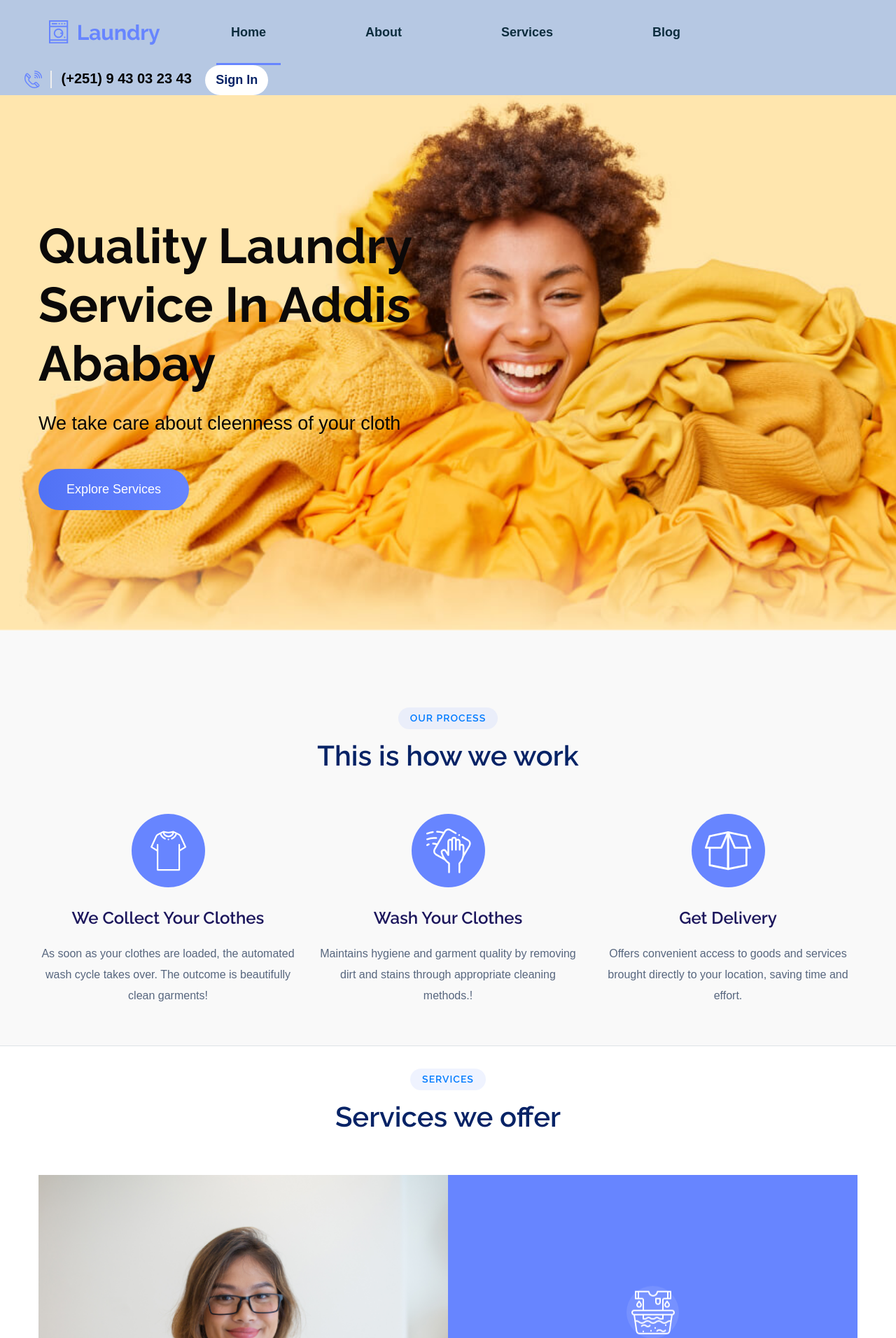
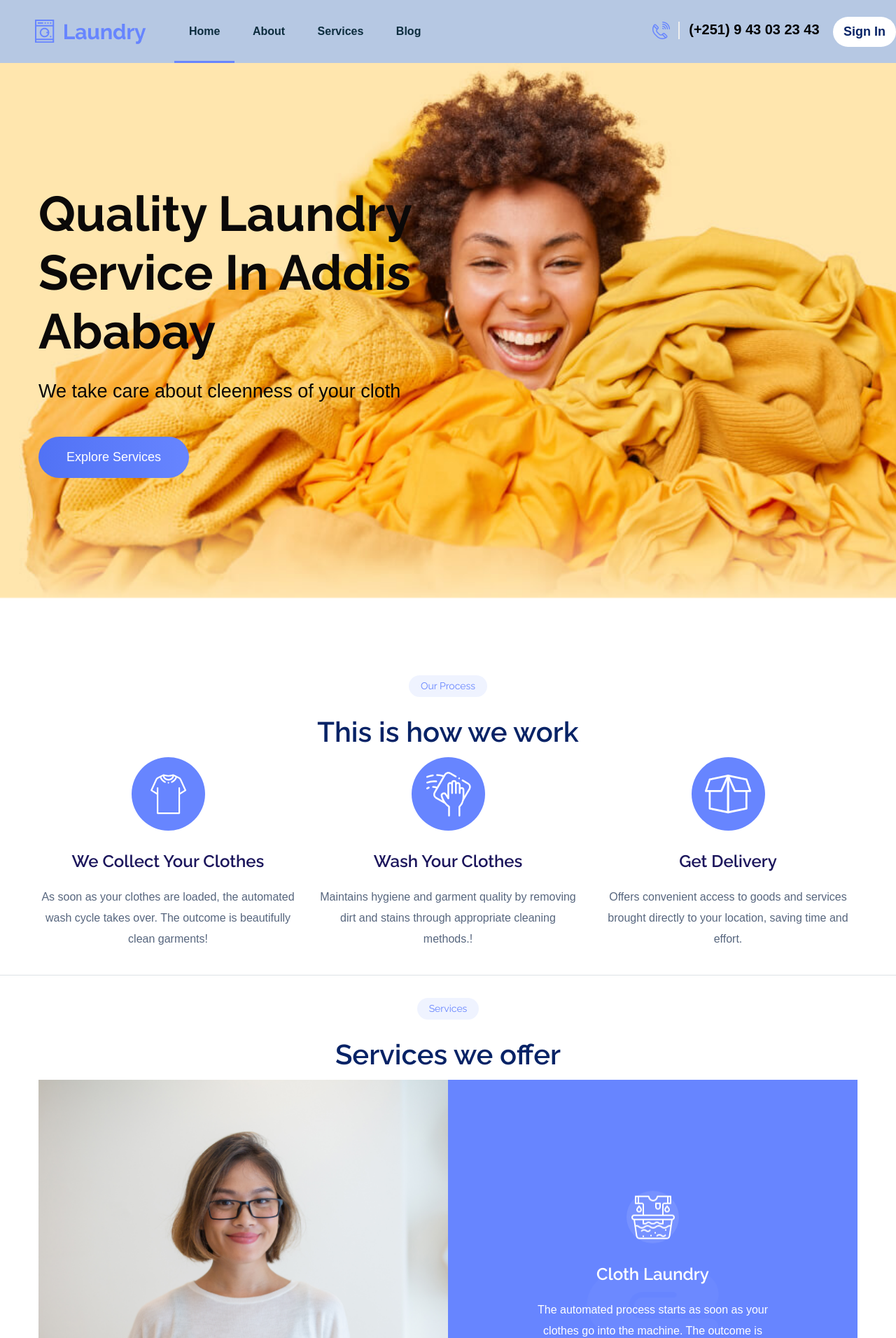
Before and after one commit to Ermias80/Laundry_management, a Django app: page / in a window 1280 px wide. Shown: the top 1912 px of the page at 70% size. Run offline with Django 5.2, Linux system fonts and the light colour scheme; some libraries are stand-ins or nearby versions; some web fonts are replaced.

Commit message:
new modefication

```diff
--- a/Laundry/static/CSS/NCSS.css
+++ b/Laundry/static/CSS/NCSS.css
@@ -1,27 +1,3 @@
-/* More vertical space for the header */
-.header-area .main-header {
-    padding: 20px 40px;  /* Increase top/bottom and left/right space */
-    min-height: 100px;   /* Adjust based on how tall you want it */
-    align-items: center; /* Vertically align items */
-}
-
-/* Optional: Increase logo size slightly */
-.logo img {
-    max-width: 220px;  /* Increase size if needed */
-    height: auto;
-}
-
-/* Optional: Add spacing between menu items */
-#navigation li {
-    margin: 0 20px;
-}
-
-/* Optional: Adjust menu font size */
-#navigation li a {
-    font-size: 18px;
-    font-weight: 600;
-}
-
 /* Header and Navigation */
 header {
 
@@ -45,28 +21,6 @@
     scroll-behavior: smooth;
 }
 
-/* Main Navigation Menu */
-.main-menu nav ul {
-    display: flex;
-    gap: 60px; /* Space between menu items */
-    list-style: none;
-    margin: 0;
-    padding: 0;
-}
-
-.main-menu nav ul li a {
-    color: #000; /* Black text color */
-    text-decoration: none;
-    font-weight: 600;
-    padding: 10px 15px;
-    transition: color 0.3s, background-color 0.3s; /* Smooth hover effect */
-}
-
-.main-menu nav ul li a:hover {
-    color: #ff9800; /* Highlight color */
-    background-color: rgba(255, 255, 255, 0.1); /* Subtle hover background */
-    border-radius: 5px; /* Rounded corners */
-}
 
 
 .header-right a {
@@ -88,129 +42,6 @@
     height: auto;
 }
 
-.menu-wrapper {
-    margin-left: 20px;
-}
-
-/* Submenu Styling */
-nav ul li {
-    position: relative; /* For submenu positioning */
-}
-
-nav ul li .submenu {
-    display: none;
-    position: absolute;
-    top: 100%;
-    left: 0;
-    background-color: #6060cb; /* Submenu background */
-    padding: 10px 20px;
-    gap: 10px;
-    opacity: 0;
-    transition: opacity 0.3s ease;
-}
-
-nav ul li .submenu li {
-    padding: 5px 0; /* Vertical spacing */
-}
-
-nav ul li .submenu li a {
-    color: #fff; /* Submenu text color */
-    font-weight: 600;
-    text-decoration: none;
-    transition: color 0.3s;
-}
-
-nav ul li .submenu li a:hover {
-    color: #ff9800; /* Highlight on hover */
-}
-
-nav ul li:hover .submenu {
-    display: block; /* Show submenu */
-    opacity: 1;
-}
-
-
-/* Optional: Ensure Parent Container Allows Alignment */
-.header-area .main-header {
-    display: flex;
-    justify-content: space-between;
-    align-items: center;
-    padding: 0 20px; /* Space on the left and right */
-}
-
-/* General Section Styling */
-.services-area {
-    padding-top: 60px;
-    padding-bottom: 20px;
-    margin-bottom: 60px;
-    border-bottom: 1px solid #ddd;
-    background-color: #f9f9f9;
-}
-
-.section-tittle {
-    margin-bottom: 55px;
-}
-
-.section-tittle .element {
-    display: inline-block;
-    font-size: 14px;
-    font-weight: 600;
-    color: #007bff;
-    margin-bottom: 10px;
-    text-transform: uppercase;
-    letter-spacing: 1px;
-}
-
-.section-tittle h2 {
-    font-size: 36px;
-    font-weight: bold;
-    color: #333;
-    margin-bottom: 0;
-}
-/* General Reset */
-* {
-    margin: 0;
-    padding: 0;
-    box-sizing: border-box;
-}
-
-body {
-    font-family: 'Poppins', sans-serif;
-    color: #fff;
-    background-color: #f9f9f9;
-}
-
-
-/* Animations */
-@keyframes fadeInLeft {
-    from {
-        opacity: 0;
-        transform: translateX(-30px);
-    }
-    to {
-        opacity: 1;
-        transform: translateX(0);
-    }
-}
-
-
-@media (max-width: 576px) {
-    .hero__caption h1 {
-        font-size: 2rem;
-    }
-
-    .hero__caption p {
-        font-size: 0.9rem;
-    }
-
-    .hero-btn {
-        padding: 8px 18px;
-        font-size: 0.8rem;
-    }
-}
-
-
-/* Style for centering the entire login-container */
 
 .login-container {
     display: flex;
```
Also changed, not shown: Laundry/Laundryy/templates/services.html (+1 -10 lines).
